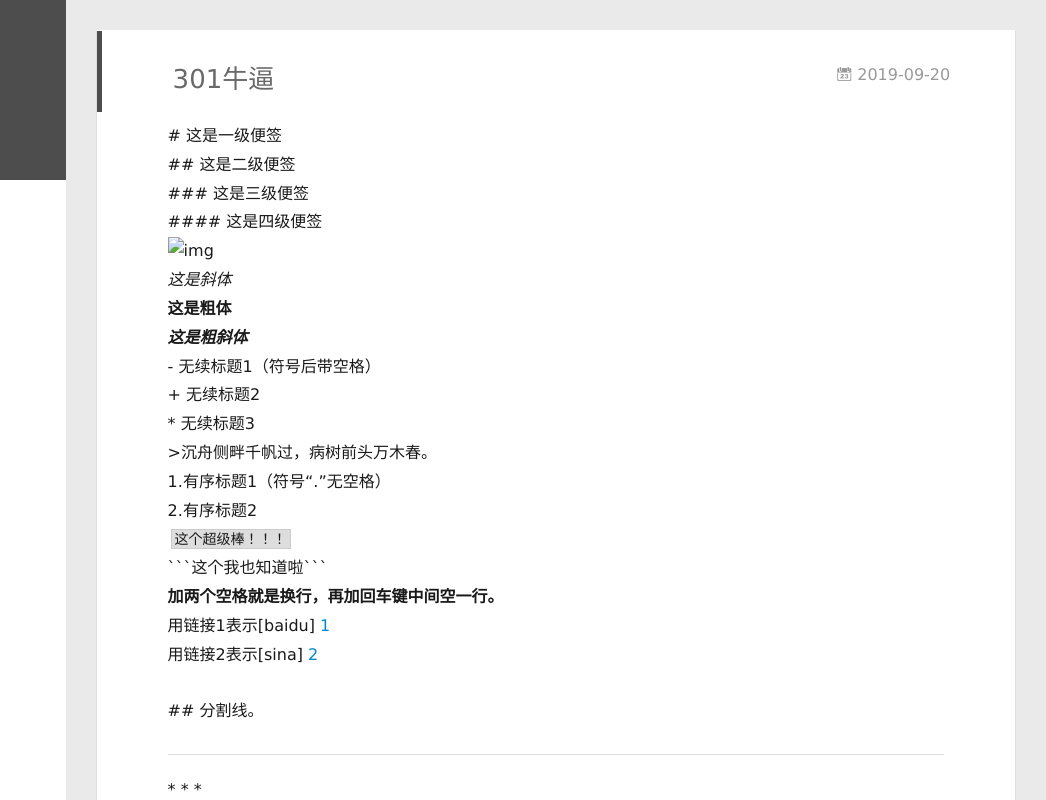
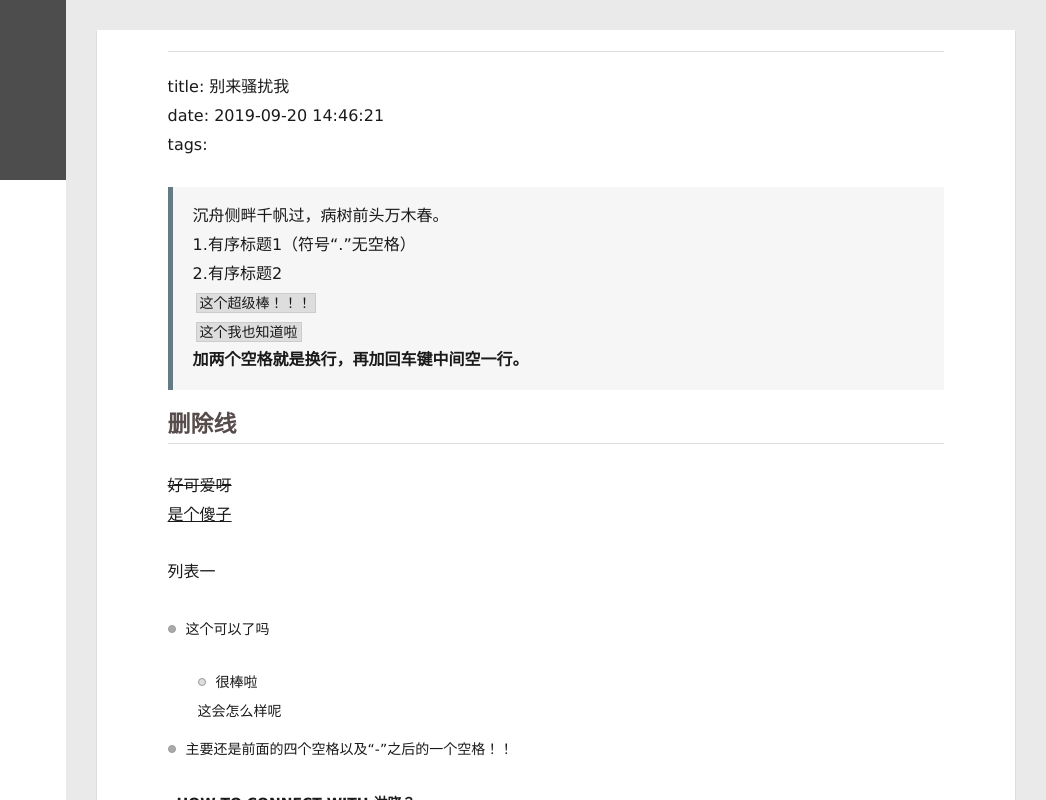
Before and after one commit to zuoruchun99/zuoruchun99.github.io, a plain HTML site: page index.html in a window 1280 px wide. Shown: the full height of the page, 234-1280 px from the left. Drawn offline with Linux system fonts and the light colour scheme; no server answers.

Commit message:
Site updated: 2019-09-20 16:25:04

````diff
--- a/index.html
+++ b/index.html
@@ -155,31 +155,27 @@
     <article id="post-301牛逼" class="article article-type-post  article-index" itemscope itemprop="blogPost">
   <div class="article-inner">
 
-      <header class="article-header">
-
-
-    <h1 itemprop="name">
-      <a class="article-title" href="/2019/09/20/301牛逼/">301牛逼</a>
-    </h1>
-
-
-
-        <a href="/2019/09/20/301牛逼/" class="archive-article-date">
-  	<time datetime="2019-09-20T06:46:21.000Z" itemprop="datePublished"><i class="icon-calendar icon"></i>2019-09-20</time>
-</a>
-
-      </header>
-
     <div class="article-entry" itemprop="articleBody">
 
-        <p>  # 这是一级便签<br>## 这是二级便签<br>### 这是三级便签<br>#### 这是四级便签<br><img src="!%5Bimg%5D(file:///C:%5CUsers%5C86176%5CAppData%5CRoaming%5CTencent%5CQQTempSys%W@GJ$ACOF(TYDYECOKVDYB.png)https://user-gold-cdn.xitu.io/2019/9/19/16d48a47f590861c?ivImgItem/2/w/1080/format/webp" alt="img"><br><em>这是斜体</em><br><strong>这是粗体</strong><br><strong><em>这是粗斜体</em></strong><br>- 无续标题1（符号后带空格）<br>+ 无续标题2<br>* 无续标题3<br>&gt;沉舟侧畔千帆过，病树前头万木春。<br>1.有序标题1（符号“.”无空格）<br>2.有序标题2<br><code>这个超级棒！！！</code><br>```这个我也知道啦```<br><strong>加两个空格就是换行，再加回车键中间空一行。</strong><br>用链接1表示[baidu]  <a href="!img(file:///C:\Users\86176\AppData\Roaming\Tencent\QQTempSys\8LDO48C$8@GWU0353$FOVS.png)https://music.163.com/#/user/home?id=59611856">1</a><br>用链接2表示[sina] <a href="!img(file:///C:\Users\86176\AppData\Roaming\Tencent\QQTempSys\8LDO48C$8@GWU0353$FOVS.png)http://www.sina.com/">2</a>  </p>
-<p>## 分割线。</p>
+        <hr>
+<p>title: 别来骚扰我<br>date: 2019-09-20 14:46:21<br>tags:</p>
+<blockquote>
+<p>沉舟侧畔千帆过，病树前头万木春。<br>1.有序标题1（符号“.”无空格）<br>2.有序标题2<br><code>这个超级棒！！！</code><br><code>这个我也知道啦</code><br> <strong>加两个空格就是换行，再加回车键中间空一行。</strong>    </p>
+</blockquote>
+<h2 id="删除线"><a href="#删除线" class="headerlink" title="删除线"></a>删除线</h2><p><del>好可爱呀</del><br><u>是个傻子</u>  </p>
+<p>列表一</p>
+<ul>
+<li><p>这个可以了吗  </p>
+<ul>
+<li>很棒啦<br>这会怎么样呢  </li>
+</ul>
+</li>
+<li><p>主要还是前面的四个空格以及“-”之后的一个空格！！  </p>
+<p>.                          <strong>HOW TO CONNECT WITH 淋晓？</strong></p>
+<p>.                     <a href="https://music.163.com/#/user/home?id=59611856" target="_blank" rel="noopener">网易云音乐</a>       <a href="https://weibo.com/loverlinxiao/profile?rightmod=1&amp;wvr=6&amp;mod=personinfo" target="_blank" rel="noopener">微博</a>       <a href="http://www.coolapk.com/u/1045591" target="_blank" rel="noopener">基安</a>       <a href="http://space.bilibili.com/7670878" target="_blank" rel="noopener">B站</a></p>
 <hr>
-<p>* * *<br>-–<br>- - -  </p>
-<hr>
-<p>## 删除线<br><del>徐佳好可爱呀</del><br><u>徐佳是个傻子</u>  </p>
-<p>\1. 列表一<br>    - 这个可以了吗<br>    - 很棒啦<br>    这会怎么样呢<br>    - 主要还是前面的四个空格以及“-”之后的一个空格！！<br>&gt;这是第一层<br>&gt;&gt;这便是第二层<br>&gt;&gt;&gt;这自然是第三层<br>&gt;&gt;&gt;&gt;这层属于笨比徐佳的<br>&gt;&gt;&gt;&gt;&gt;这层属于她爸爸的嘤嘤嘤  </p>
-<p><strong><em>区块中使用列表，列表中使用区块。</em></strong><br><img src="file:///storage/emulated/0/Note/images/1568856986843.png" alt="img"><br>这是一个链接 [菜鸟教程] （<img src="file:///C:%5CUsers%5C86176%5CAppData%5CRoaming%5CTencent%5CQQTempSys%W@GJ$ACOF(TYDYECOKVDYB.png)http://www.runoob.com" alt="img"><br>&lt;<img src="file:///C:%5CUsers%5C86176%5CAppData%5CRoaming%5CTencent%5CQQTempSys%W@GJ$ACOF(TYDYECOKVDYB.png" alt="img"><a href="http://www.runoob.com&gt;" target="_blank" rel="noopener">http://www.runoob.com&gt;</a>  </p>
+</li>
+</ul>
 
 
 
````
Also changed, not shown: 2019/09/20/301牛逼/index.html (+25 -34 lines), 2019/09/20/wodediyipianboke/index.html (+1 -1 lines), archives/2019/09/index.html (+1 -7 lines), archives/2019/index.html (+1 -7 lines), archives/index.html (+1 -7 lines).
